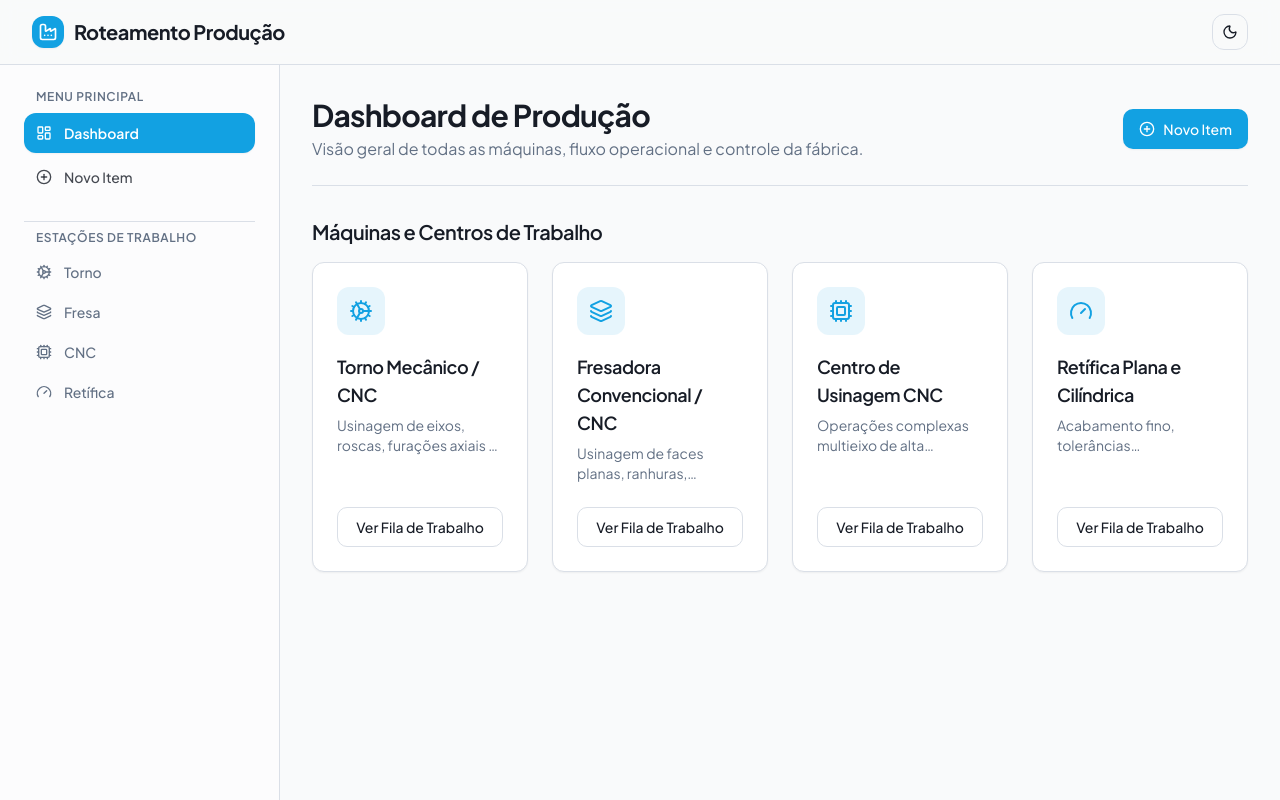
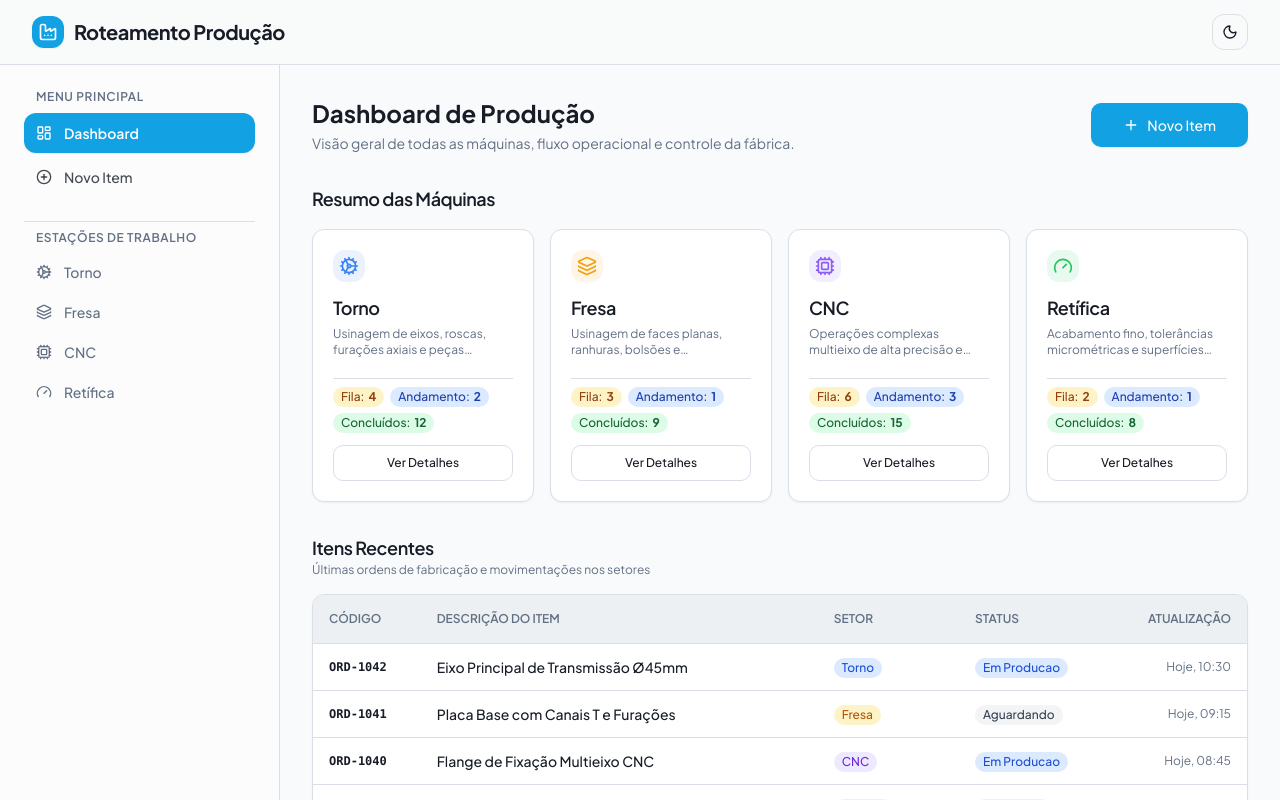
Before and after one commit to brunomgraf/roteamento-produ--o-gcpbof3un, a React (Vite) app: page / in a window 1280 px wide. Shown: the top 800 px of the page. Built offline with nearby package versions, Linux system fonts and the light colour scheme.

Commit message:
Refatora estilo do Dashboard com stat cards, tabela de itens recentes e acao rapida

```diff
--- a/src/lib/pocketbase/schema.json
+++ b/src/lib/pocketbase/schema.json
@@ -1,5 +1,5 @@
 {
-  "generatedAt": "2026-09-01T14:57:01.683Z",
+  "generatedAt": "2026-09-01T15:06:26.202Z",
   "collections": [
     {
       "name": "users",
--- a/src/main.css
+++ b/src/main.css
@@ -105,6 +105,17 @@
 }
 
 @layer utilities {
+  @keyframes fade-in-stagger {
+    from {
+      opacity: 0;
+      transform: translateY(6px);
+    }
+    to {
+      opacity: 1;
+      transform: translateY(0);
+    }
+  }
+
   /* KEEP ALL THE ANIMATIONS CLASSES THAT ARE USED BELOW */
   @keyframes accordion-down {
     from {
@@ -268,4 +279,8 @@
   .animate-spotlight {
     animation: spotlight 2s ease forwards;
   }
+
+  .animate-fade-in-stagger {
+    animation: fade-in-stagger 300ms ease-out forwards;
+  }
 }
--- a/src/pages/Index.tsx
+++ b/src/pages/Index.tsx
@@ -1,89 +1,351 @@
 import React from 'react'
 import { Link } from 'react-router-dom'
-import { PlusCircle, Cpu, Cog, Layers, Gauge } from 'lucide-react'
-import { Card, CardHeader, CardTitle, CardDescription, CardContent } from '@/components/ui/card'
+import { Plus, Cpu, Cog, Layers, Gauge } from 'lucide-react'
+import { Card, CardHeader, CardTitle, CardContent } from '@/components/ui/card'
 import { Button } from '@/components/ui/button'
+import {
+  Table,
+  TableHeader,
+  TableBody,
+  TableRow,
+  TableHead,
+  TableCell,
+} from '@/components/ui/table'
 
-const machines = [
+interface MachineInfo {
+  type: 'torno' | 'fresa' | 'cnc' | 'retifica'
+  name: string
+  desc: string
+  icon: React.ElementType
+  iconColor: string
+  iconBg: string
+  stats: {
+    naFila: number
+    emAndamento: number
+    concluidos: number
+  }
+}
+
+const machines: MachineInfo[] = [
   {
     type: 'torno',
-    name: 'Torno Mecânico / CNC',
+    name: 'Torno',
     desc: 'Usinagem de eixos, roscas, furações axiais e peças cilíndricas.',
     icon: Cog,
+    iconColor: 'text-blue-500',
+    iconBg: 'bg-blue-500/10',
+    stats: {
+      naFila: 4,
+      emAndamento: 2,
+      concluidos: 12,
+    },
   },
   {
     type: 'fresa',
-    name: 'Fresadora Convencional / CNC',
+    name: 'Fresa',
     desc: 'Usinagem de faces planas, ranhuras, bolsões e engrenagens.',
     icon: Layers,
+    iconColor: 'text-amber-500',
+    iconBg: 'bg-amber-500/10',
+    stats: {
+      naFila: 3,
+      emAndamento: 1,
+      concluidos: 9,
+    },
   },
   {
     type: 'cnc',
-    name: 'Centro de Usinagem CNC',
+    name: 'CNC',
     desc: 'Operações complexas multieixo de alta precisão e repetibilidade.',
     icon: Cpu,
+    iconColor: 'text-violet-500',
+    iconBg: 'bg-violet-500/10',
+    stats: {
+      naFila: 6,
+      emAndamento: 3,
+      concluidos: 15,
+    },
   },
   {
     type: 'retifica',
-    name: 'Retífica Plana e Cilíndrica',
+    name: 'Retífica',
     desc: 'Acabamento fino, tolerâncias micrométricas e superfícies espelhadas.',
     icon: Gauge,
+    iconColor: 'text-green-500',
+    iconBg: 'bg-green-500/10',
+    stats: {
+      naFila: 2,
+      emAndamento: 1,
+      concluidos: 8,
+    },
   },
 ]
 
+type SectorType = 'Torno' | 'Fresa' | 'CNC' | 'Retifica' | 'Terceirizado' | 'Compra'
+type StatusType = 'Aguardando' | 'Em Producao' | 'Concluido' | 'Com Material'
+
+interface RecentItem {
+  id: string
+  code: string
+  name: string
+  setor: SectorType
+  status: StatusType
+  data: string
+}
+
+const recentItems: RecentItem[] = [
+  {
+    id: '1',
+    code: 'ORD-1042',
+    name: 'Eixo Principal de Transmissão Ø45mm',
+    setor: 'Torno',
+    status: 'Em Producao',
+    data: 'Hoje, 10:30',
+  },
+  {
+    id: '2',
+    code: 'ORD-1041',
+    name: 'Placa Base com Canais T e Furações',
+    setor: 'Fresa',
+    status: 'Aguardando',
+    data: 'Hoje, 09:15',
+  },
+  {
+    id: '3',
+    code: 'ORD-1040',
+    name: 'Flange de Fixação Multieixo CNC',
+    setor: 'CNC',
+    status: 'Em Producao',
+    data: 'Hoje, 08:45',
+  },
+  {
+    id: '4',
+    code: 'ORD-1039',
+    name: 'Guia Linear de Precisão Micrométrica',
+    setor: 'Retifica',
+    status: 'Concluido',
+    data: 'Ontem, 17:20',
+  },
+  {
+    id: '5',
+    code: 'ORD-1038',
+    name: 'Tratamento Térmico por Indução (Nitretação)',
+    setor: 'Terceirizado',
+    status: 'Com Material',
+    data: 'Ontem, 15:40',
+  },
+  {
+    id: '6',
+    code: 'ORD-1037',
+    name: 'Bloco de Alumínio 7075 T651 (Tarugo)',
+    setor: 'Compra',
+    status: 'Concluido',
+    data: 'Ontem, 14:10',
+  },
+  {
+    id: '7',
+    code: 'ORD-1036',
+    name: 'Bucha Cônica de Ajuste com Rosca M24',
+    setor: 'Torno',
+    status: 'Aguardando',
+    data: 'Ontem, 11:05',
+  },
+]
+
+const sectorChipClasses: Record<SectorType, string> = {
+  Torno: 'bg-blue-100 text-blue-700 dark:bg-blue-950 dark:text-blue-300',
+  Fresa: 'bg-amber-100 text-amber-700 dark:bg-amber-950 dark:text-amber-300',
+  CNC: 'bg-violet-100 text-violet-700 dark:bg-violet-950 dark:text-violet-300',
+  Retifica: 'bg-green-100 text-green-700 dark:bg-green-950 dark:text-green-300',
+  Terceirizado: 'bg-red-100 text-red-700 dark:bg-red-950 dark:text-red-300',
+  Compra: 'bg-orange-100 text-orange-700 dark:bg-orange-950 dark:text-orange-300',
+}
+
+const statusBadgeClasses: Record<StatusType, string> = {
+  Aguardando: 'bg-gray-100 text-gray-700 dark:bg-zinc-800 dark:text-zinc-300',
+  'Em Producao': 'bg-blue-100 text-blue-700 dark:bg-blue-950 dark:text-blue-300',
+  Concluido: 'bg-green-100 text-green-700 dark:bg-green-950 dark:text-green-300',
+  'Com Material': 'bg-orange-100 text-orange-700 dark:bg-orange-950 dark:text-orange-300',
+}
+
 export default function Index() {
   return (
-    <div className="space-y-8 animate-fade-in">
+    <div className="space-y-8 pb-16 md:pb-0">
       {/* Cabeçalho da Página */}
-      <div className="flex flex-col sm:flex-row sm:items-center sm:justify-between gap-4 border-b pb-6">
+      <div className="flex flex-col sm:flex-row sm:items-center sm:justify-between gap-4 mb-6">
         <div>
-          <h1 className="text-3xl font-bold tracking-tight text-foreground">
-            Dashboard de Produção
-          </h1>
-          <p className="text-muted-foreground mt-1">
+          <h1 className="text-2xl font-bold text-foreground">Dashboard de Produção</h1>
+          <p className="text-sm text-muted-foreground mt-1">
             Visão geral de todas as máquinas, fluxo operacional e controle da fábrica.
           </p>
         </div>
-        <div className="flex items-center gap-3">
-          <Button asChild className="gap-2 shadow-sm">
+
+        {/* Botão de Ação Rápida no Desktop */}
+        <div className="hidden md:flex items-center gap-3">
+          <Button asChild size="lg" className="gap-2 shadow-sm">
             <Link to="/novo-item">
-              <PlusCircle className="w-4 h-4" />
+              <Plus className="w-5 h-5" />
               Novo Item
             </Link>
           </Button>
         </div>
       </div>
 
-      {/* Grid de Máquinas */}
+      {/* Stat Cards (resumo de máquinas) */}
       <div className="space-y-4">
-        <h2 className="text-xl font-semibold tracking-tight text-foreground">
-          Máquinas e Centros de Trabalho
+        <h2 className="text-lg font-semibold tracking-tight text-foreground">
+          Resumo das Máquinas
         </h2>
-        <div className="grid grid-cols-1 md:grid-cols-2 lg:grid-cols-4 gap-6">
-          {machines.map((m) => {
+        <div className="grid grid-cols-1 sm:grid-cols-2 lg:grid-cols-4 gap-4">
+          {machines.map((m, index) => {
             const Icon = m.icon
+            const delay = `${index * 50}ms`
             return (
               <Card
                 key={m.type}
-                className="hover:shadow-md transition-all duration-200 flex flex-col justify-between border-border"
+                style={{
+                  animationDelay: delay,
+                  animationFillMode: 'backwards',
+                }}
+                className="p-5 border-border transition-all duration-200 hover:shadow-md hover:-translate-y-0.5 animate-fade-in-stagger flex flex-col justify-between"
               >
-                <CardHeader>
-                  <div className="w-12 h-12 rounded-lg bg-primary/10 text-primary flex items-center justify-center mb-3">
-                    <Icon className="w-6 h-6" />
+                <div>
+                  <div className="flex items-start justify-between mb-3">
+                    <div
+                      className={`w-8 h-8 rounded-lg flex items-center justify-center shrink-0 ${m.iconBg} ${m.iconColor}`}
+                    >
+                      <Icon className="w-5 h-5" />
+                    </div>
                   </div>
-                  <CardTitle className="text-lg font-semibold">{m.name}</CardTitle>
-                  <CardDescription className="text-sm line-clamp-2">{m.desc}</CardDescription>
-                </CardHeader>
-                <CardContent className="pt-0">
-                  <Button asChild variant="outline" className="w-full justify-center">
-                    <Link to={`/maquina/${m.type}`}>Ver Fila de Trabalho</Link>
+
+                  <CardHeader className="p-0 mb-3 space-y-1">
+                    <CardTitle className="text-lg font-semibold text-foreground">
+                      {m.name}
+                    </CardTitle>
+                    <p className="text-xs text-muted-foreground line-clamp-2">{m.desc}</p>
+                  </CardHeader>
+                </div>
+
+                <div className="space-y-3 pt-2">
+                  {/* Stats em linha flex com badges */}
+                  <div className="flex flex-wrap items-center gap-1.5 pt-2 border-t border-border">
+                    <span className="inline-flex items-center gap-1 text-xs rounded-full px-2 py-0.5 font-medium bg-amber-100 text-amber-800 dark:bg-amber-950 dark:text-amber-300">
+                      <span>Fila:</span>
+                      <strong className="font-bold">{m.stats.naFila}</strong>
+                    </span>
+                    <span className="inline-flex items-center gap-1 text-xs rounded-full px-2 py-0.5 font-medium bg-blue-100 text-blue-800 dark:bg-blue-950 dark:text-blue-300">
+                      <span>Andamento:</span>
+                      <strong className="font-bold">{m.stats.emAndamento}</strong>
+                    </span>
+                    <span className="inline-flex items-center gap-1 text-xs rounded-full px-2 py-0.5 font-medium bg-green-100 text-green-800 dark:bg-green-950 dark:text-green-300">
+                      <span>Concluídos:</span>
+                      <strong className="font-bold">{m.stats.concluidos}</strong>
+                    </span>
+                  </div>
+
+                  <Button
+                    asChild
+                    variant="outline"
+                    size="sm"
+                    className="w-full justify-center text-xs mt-2"
+                  >
+                    <Link to={`/maquina/${m.type}`}>Ver Detalhes</Link>
                   </Button>
-                </CardContent>
+                </div>
               </Card>
             )
           })}
         </div>
       </div>
+
+      {/* Tabela de Itens Recentes */}
+      <div className="space-y-4">
+        <div className="flex items-center justify-between">
+          <div>
+            <h2 className="text-lg font-semibold tracking-tight text-foreground">Itens Recentes</h2>
+            <p className="text-xs text-muted-foreground">
+              Últimas ordens de fabricação e movimentações nos setores
+            </p>
+          </div>
+        </div>
+
+        <div className="rounded-lg border border-border bg-card overflow-hidden shadow-sm">
+          <Table>
+            <TableHeader className="bg-muted">
+              <TableRow className="hover:bg-muted/80 border-b border-border">
+                <TableHead className="text-xs uppercase text-muted-foreground font-semibold">
+                  Código
+                </TableHead>
+                <TableHead className="text-xs uppercase text-muted-foreground font-semibold">
+                  Descrição do Item
+                </TableHead>
+                <TableHead className="text-xs uppercase text-muted-foreground font-semibold">
+                  Setor
+                </TableHead>
+                <TableHead className="text-xs uppercase text-muted-foreground font-semibold">
+                  Status
+                </TableHead>
+                <TableHead className="text-xs uppercase text-muted-foreground font-semibold text-right">
+                  Atualização
+                </TableHead>
+              </TableRow>
+            </TableHeader>
+            <TableBody>
+              {recentItems.map((item, index) => {
+                const rowDelay = `${200 + index * 40}ms`
+                return (
+                  <TableRow
+                    key={item.id}
+                    style={{
+                      animationDelay: rowDelay,
+                      animationFillMode: 'backwards',
+                    }}
+                    className="border-b border-border hover:bg-muted/50 transition-colors animate-fade-in-stagger"
+                  >
+                    <TableCell className="font-mono text-xs font-semibold text-foreground py-3">
+                      {item.code}
+                    </TableCell>
+                    <TableCell className="text-sm font-medium text-foreground py-3">
+                      {item.name}
+                    </TableCell>
+                    <TableCell className="py-3">
+                      <span
+                        className={`inline-flex rounded-full px-2 py-0.5 text-xs font-medium ${sectorChipClasses[item.setor]}`}
+                      >
+                        {item.setor}
+                      </span>
+                    </TableCell>
+                    <TableCell className="py-3">
+                      <span
+                        className={`inline-flex rounded-full px-2 py-0.5 text-xs font-medium ${statusBadgeClasses[item.status]}`}
+                      >
+                        {item.status}
+                      </span>
+                    </TableCell>
+                    <TableCell className="text-right text-xs text-muted-foreground py-3">
+                      {item.data}
+                    </TableCell>
+                  </TableRow>
+                )
+              })}
+            </TableBody>
+          </Table>
+        </div>
+      </div>
+
+      {/* Botão de Ação Rápida Fixo no Mobile */}
+      <div className="fixed bottom-6 right-6 z-50 md:hidden">
+        <Button
+          asChild
+          size="lg"
+          className="rounded-full shadow-lg gap-2 h-14 px-6 text-base font-semibold"
+        >
+          <Link to="/novo-item">
+            <Plus className="w-6 h-6" />
+            Novo Item
+          </Link>
+        </Button>
+      </div>
     </div>
   )
 }
```
Also changed, not shown: .skip.config.json.
